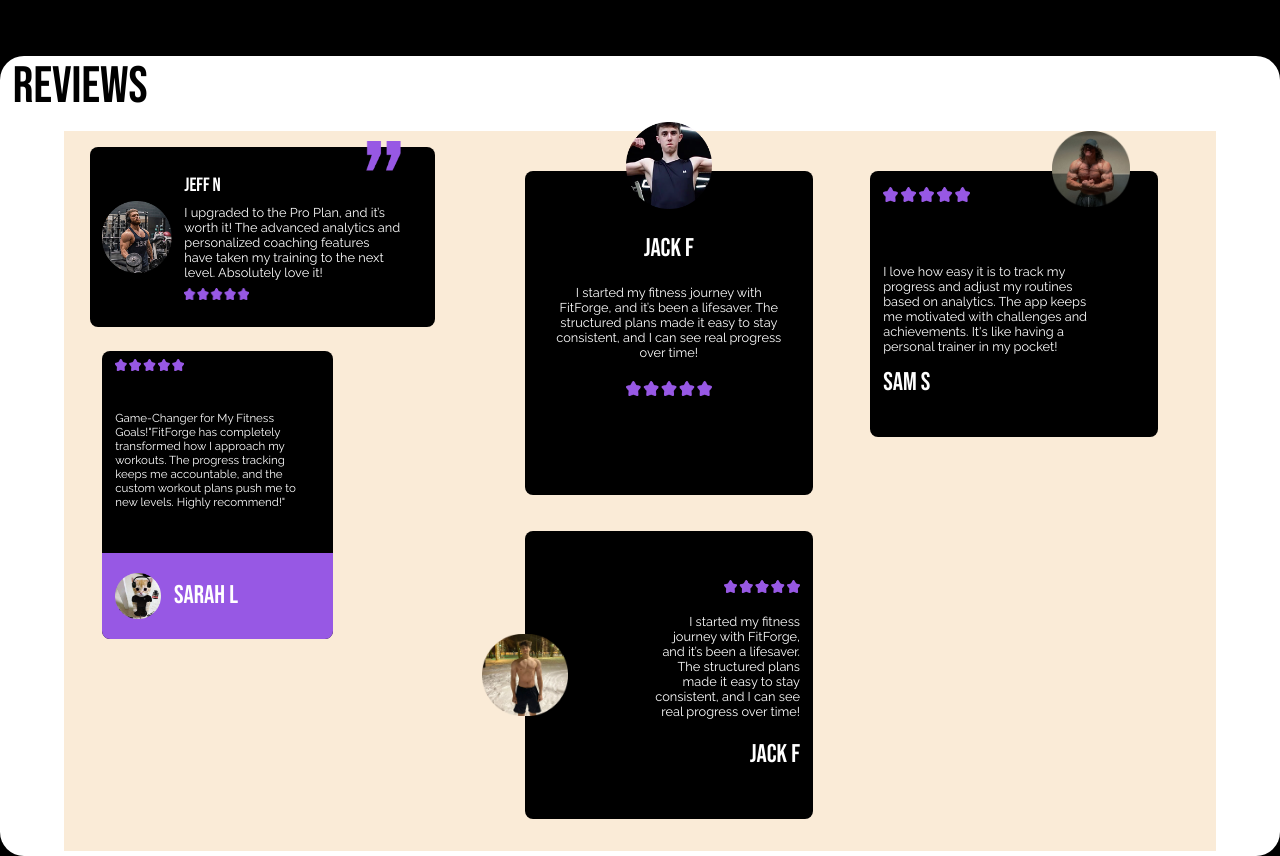
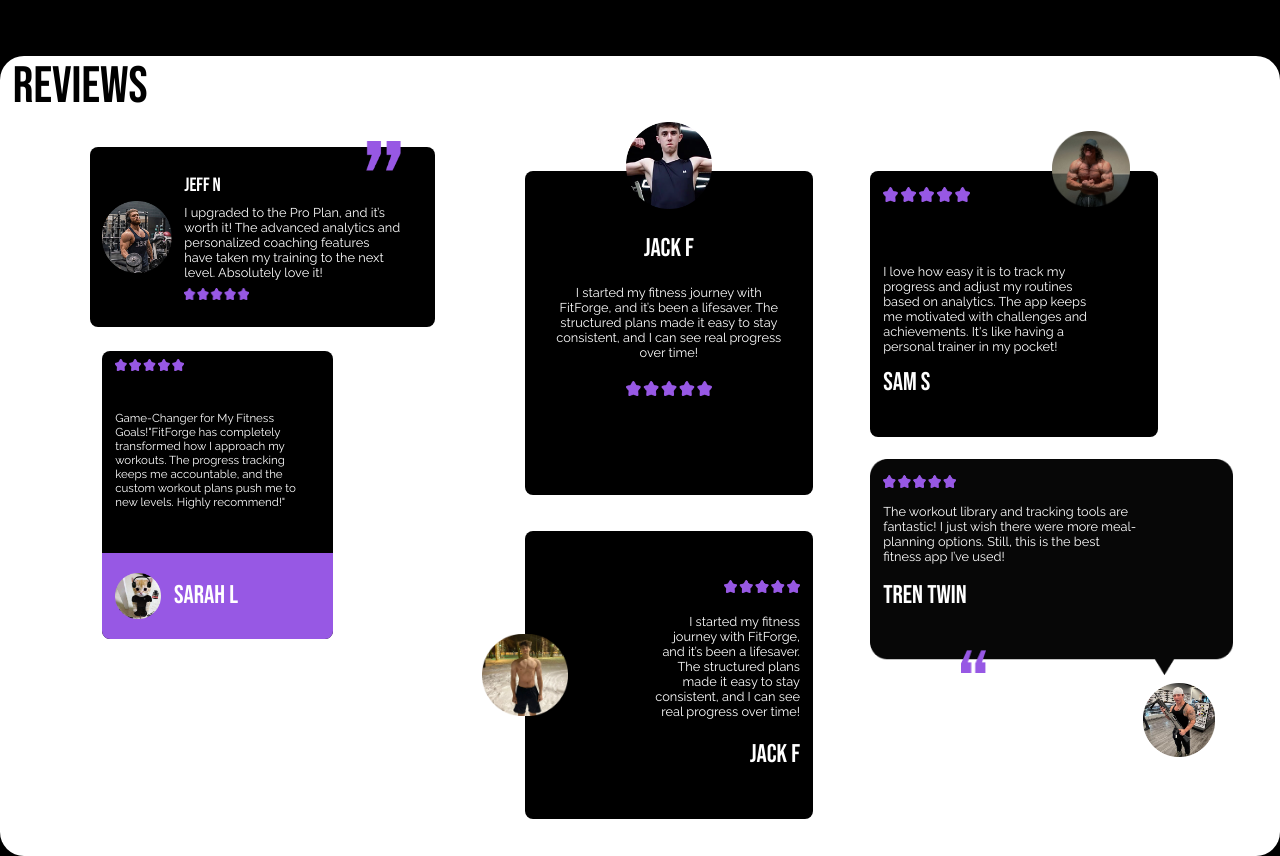
Before and after one commit to 23DP1MKrus/ExamWebsite, a plain HTML site: page index.html in a window 1280 px wide. Shown: the part 2120-2976 px from the top of the page. Drawn offline with Linux system fonts and the light colour scheme; files that its build step writes are made by us from their sources.

Commit message:
feat: reviews section ready

```diff
--- a/index.html
+++ b/index.html
@@ -149,7 +149,17 @@
                         <h1>SAM S</h1>
                     </div>
                 </div>
-                <div id=""></div>
+                <div id="twin-review">
+
+                    <div id="twin-text">
+                        <img id="twin-stars" src="src/imgs/stars.png">
+                        <p>The workout library and tracking tools are fantastic! I just wish there were more meal-planning options. Still, this is the best fitness app I’ve used!</p>
+                        <h1>TREN TWIN</h1>
+                        <img id="twin-quote" src="src/imgs/reversedQuote.png">
+                        <img id="twin-avatar" src="src/imgs/twinAvatar.png" alt="">
+                    </div>
+
+                </div>
             </div>
         </section>
     </main>
--- a/src/style.css
+++ b/src/style.css
@@ -256,7 +256,6 @@
     justify-self: start;
 }
 #reviews-container{
-    background-color: antiquewhite;
     height: 90vh;
     width: 90%;
     align-self: center;
@@ -480,3 +479,57 @@
     align-items: start;
     height: 35%;
 }
+#twin-review{
+    display: flex;
+    flex-direction: column;
+    align-items: start;
+    justify-content: start;
+    width: 35%;
+    height: 50%;
+    position: relative;
+    top: -147%;
+    left: 70%;
+    color: white;
+    border-radius: 1vh;
+}
+#twin-text{
+    display: flex;
+    flex-direction: column;
+    align-items: start;
+    justify-content: space-between;
+    width: 90%;
+    background-image: url("imgs/messageBg.png");
+    background-size: contain;
+    background-repeat: no-repeat;
+}
+#twin-text h1{
+    margin: 0;
+    font-size: 2vw;
+    margin-left: 1vw;
+    margin-top: 2vh;
+}
+#twin-text p{
+    width: 70%;
+    text-align: left;
+    font-size: 1vw;
+    margin-left: 1vw;
+    margin-bottom: 0;
+    margin-top: 2vh;
+}
+#twin-avatar{
+    position: relative;
+    left: 75%;
+    bottom: -20%;
+    width: 20%;
+}
+#twin-stars{
+    width: 20%;
+    margin-top: 2vh;
+    margin-left: 1vw;
+}
+#twin-quote{
+    width: 7%;
+    position: relative;
+    bottom: -16%;
+    left: 25%;
+}
```
Also changed, not shown: src/imgs/messageBg.png (added), src/imgs/reversedQuote.png (added), src/imgs/twinAvatar.png (added).
